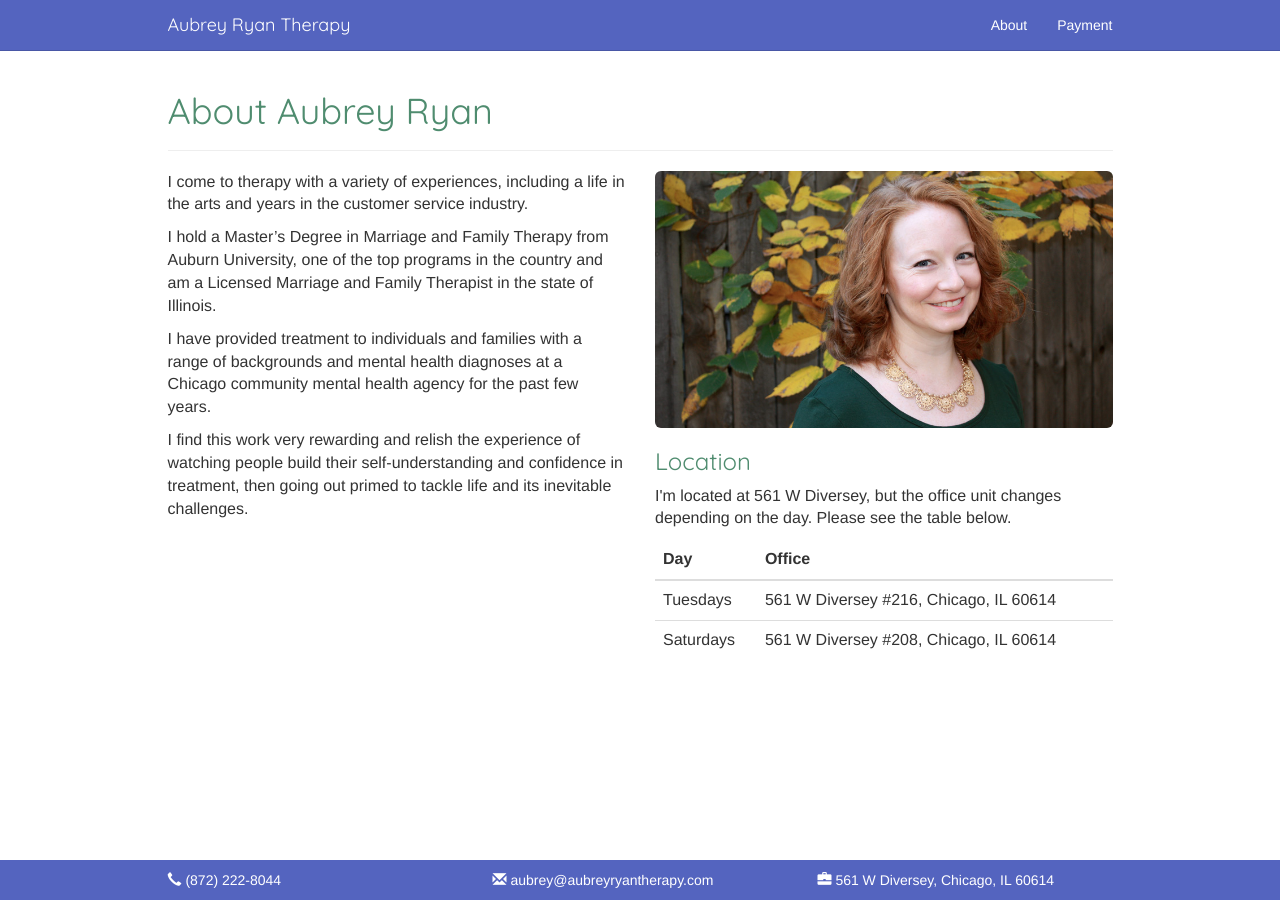
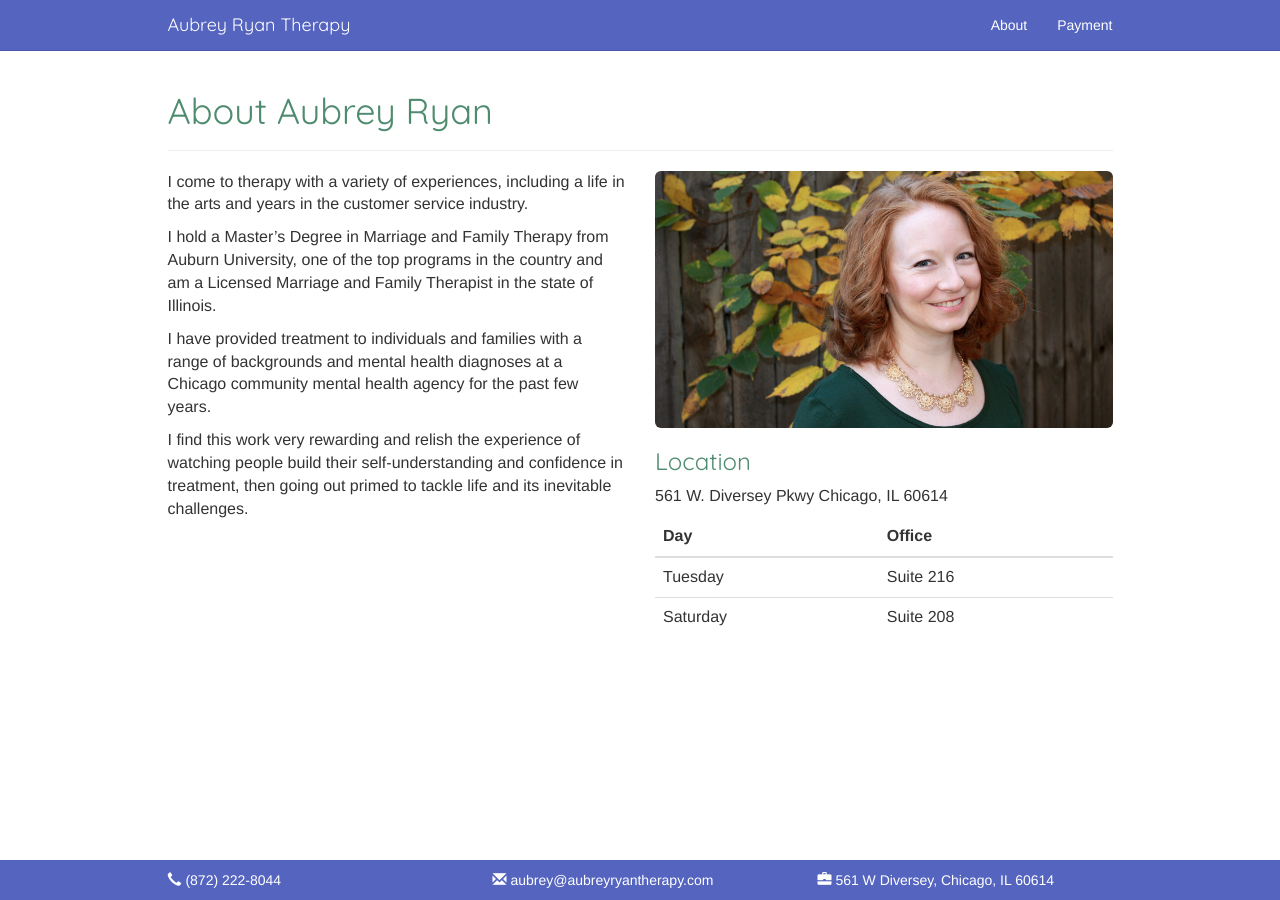
Before and after one commit to taylorcbrown/aubreyryantherapy, a Jekyll site: the page built from about.md, in a window 1280 px wide. Built offline with Jekyll 4.4.1, drawn with Linux system fonts in a browser that asks for light colours; nearby versions of some CDN libraries.

Commit message:
Update location details

```diff
--- a/about.md
+++ b/about.md
@@ -9,7 +9,7 @@ permalink: /about/
 	<div class="col-md-6 col-md-push-6">
 		<img src="{{site.baseurl}}/img/aubrey-ryan-lmft.jpg" alt="Aubrey Ryan, LMFT" class="img-rounded img-responsive">
 		<h3>Location</h3>
-		<p>I'm located at 561 W Diversey, but the office unit changes depending on the day. Please see the table below.</p>
+		<p>561 W. Diversey Pkwy Chicago, IL 60614</p>
 
 		<table class="table">
 		  <thead>
@@ -20,12 +20,12 @@ permalink: /about/
 		  </thead>
 		  <tbody>
 			  <tr>
-			    <td>Tuesdays</td>
-			    <td>561 W Diversey #216, Chicago, IL 60614</td>
+			    <td>Tuesday</td>
+			    <td>Suite 216</td>
 			  </tr>
 			  <tr>
-			    <td>Saturdays</td>
-			    <td>561 W Diversey #208, Chicago, IL 60614</td>
+			    <td>Saturday</td>
+			    <td>Suite 208</td>
 			  </tr>
 			</tbody>
 		</table>
```
